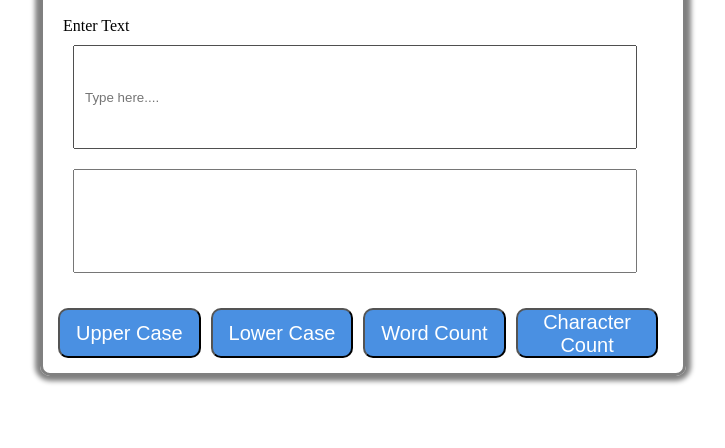
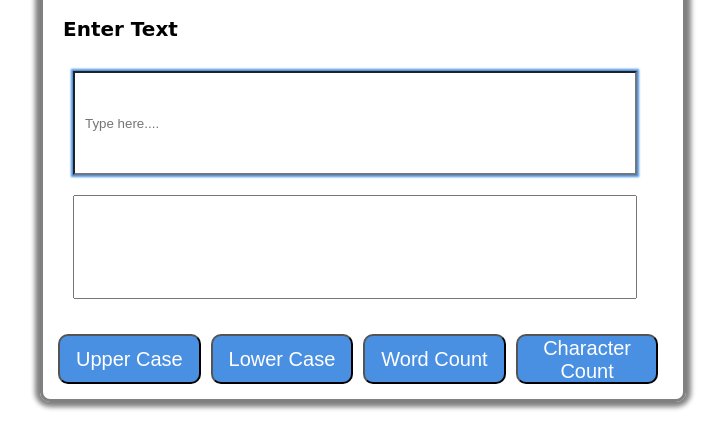
Before and after one commit to nidhiambatkar026/Text_Operations, a plain HTML site: page index.html in a window 1280 px wide. In both pictures the pointer is over the input "Type here....". Shown: the part 116-564 px from the top of the page, without its empty margins (277-1002 px from the left). Drawn offline with Linux system fonts and the light colour scheme.

Commit message:
css design created

```diff
--- a/index.html
+++ b/index.html
@@ -12,7 +12,7 @@
            Text Operations
        </div>
        <div class="input_boxes">
-           Enter Text<br/>
+           <p class="text">Enter Text</p>
            <input type="text" id="input" placeholder="Type here...."/><br/>
            <input type="text" id="output"/>
        </div>
--- a/style.css
+++ b/style.css
@@ -27,11 +27,17 @@ body{
     padding: 10px;
     margin: 10px
 }
+#input:hover{
+    box-shadow: 0px 0px 2px 2px #4a90e2;
+}
 #output{
     height: 80px;
     width: 90%;
     padding: 10px;
     margin: 10px;
+}
+#output:hover{
+    box-shadow: 0px 0px 2px 2px #4a90e2;
 }
 .buttons{
     display: flex;
@@ -48,3 +54,12 @@ body{
     border-radius: 10px;
     margin: 5px;
 }
+.btn:hover{
+    box-shadow: 0px 0px 2px 2px #4a90e2;
+    transform: scale(0.9);
+}
+.text{
+    font-size: 20px;
+    font-weight: bold;
+    font-family: cursive;
+}
```
